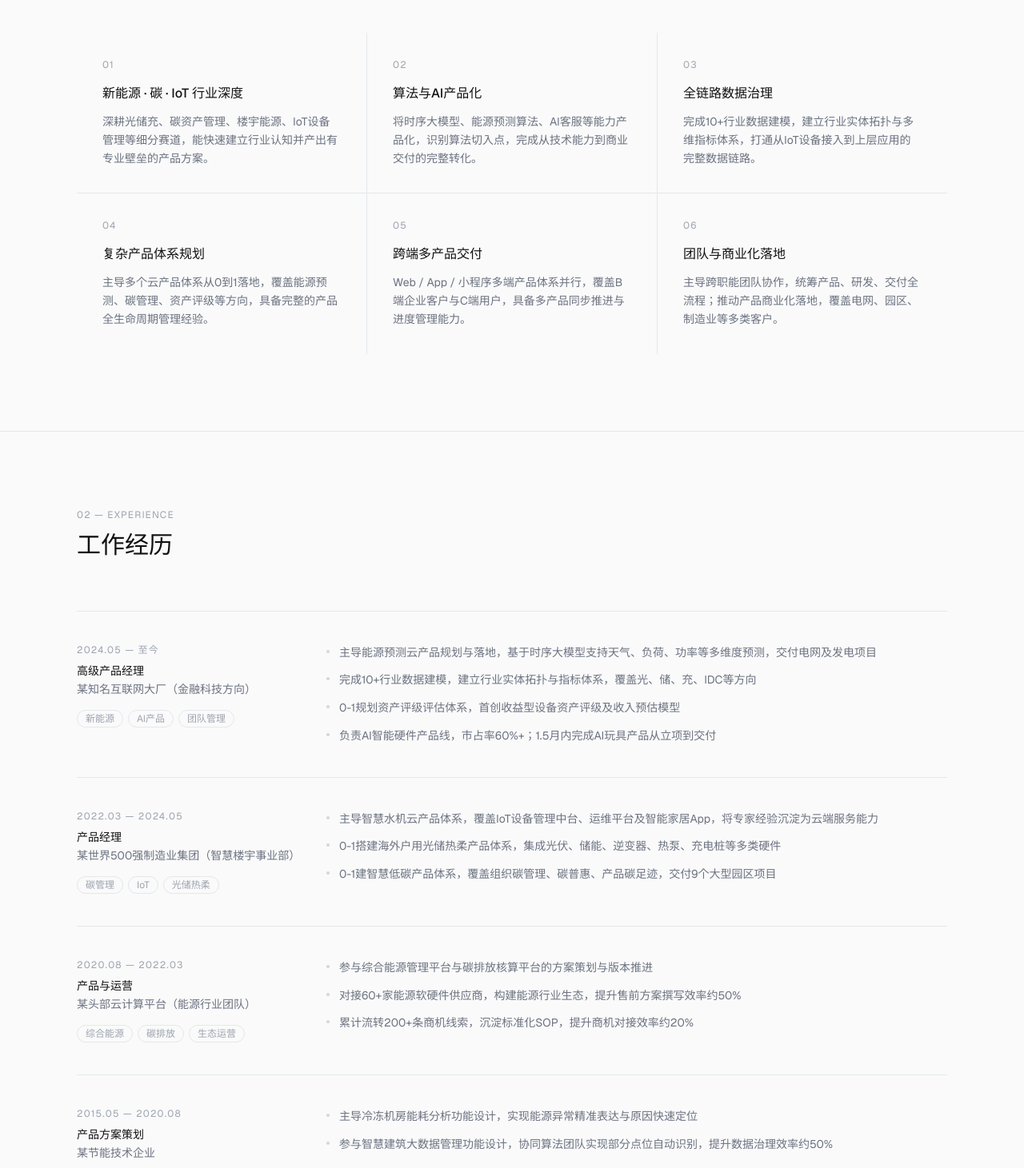
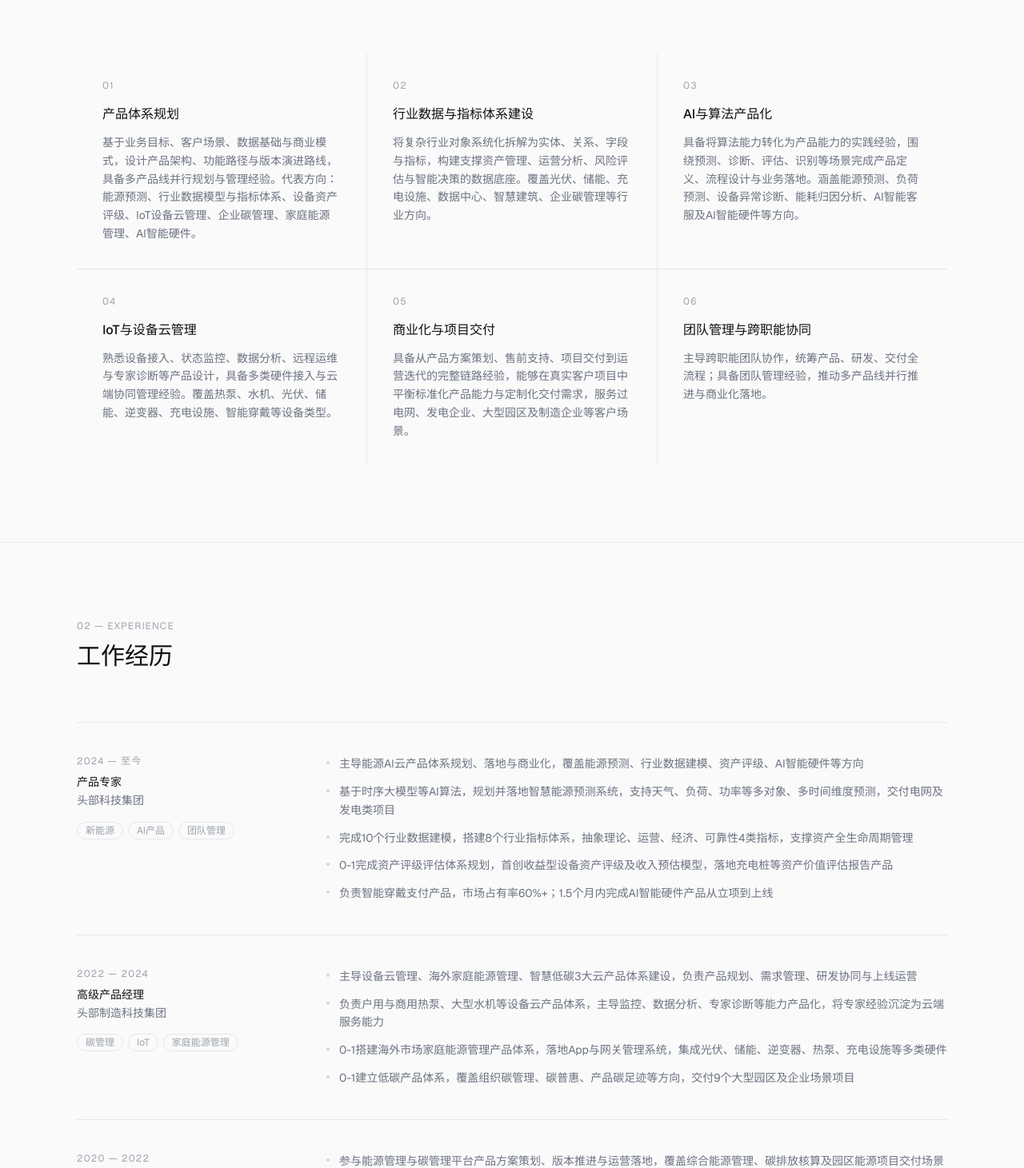
Before and after one commit to ireneshen6688-star/nextjs-boilerplate, a Next.js app: page / in a window 1280 px wide. Shown: the part 816-2277 px from the top of the page at 80% size. Built offline with nearby package versions, Linux system fonts and the light colour scheme.

Commit message:
update: 更新文案与职级（产品专家/高级产品经理）

```diff
--- a/app/data/profile.ts
+++ b/app/data/profile.ts
@@ -1,42 +1,42 @@
 export const profileData = {
   name: "Irene Shen",
   nameZh: "沈丽",
-  title: "产品经理",
-  subtitle: "新能源 · 碳 · IoT · AI",
-  tagline: "用产品思维，重新定义能源的边界",
+  title: "产品专家",
+  subtitle: "新能源 · 双碳 · AI算法 · IoT · 数据治理",
+  tagline: "将复杂行业需求转化为可交付、可运营的产品系统",
   intro:
-    "10年专注新能源、碳管理与IoT设备管理领域。从底层数据治理到上层AI应用，完整经历了能源行业数字化转型的全过程——主导多款云产品从0到1落地，将行业算法能力转化为可交付的产品方案，在新能源、碳资产、IoT、资产管理等细分赛道积累了深度的行业壁垒。",
+    "拥有10年新能源与双碳、AI算法、IoT物联网、数据治理领域产品经验，曾就职于头部科技集团、制造科技集团、云服务平台及能源技术企业。主导或参与能源预测、设备资产评估、行业数据建模、IoT设备云管理、企业碳管理、家庭能源管理、AI智能硬件等多个产品方向的建设与落地，具备跨行业、跨团队的产品全生命周期管理经验。",
 
   skills: [
     {
-      title: "新能源 · 碳 · IoT 行业深度",
+      title: "产品体系规划",
       description:
-        "深耕光储充、碳资产管理、楼宇能源、IoT设备管理等细分赛道，能快速建立行业认知并产出有专业壁垒的产品方案。",
+        "基于业务目标、客户场景、数据基础与商业模式，设计产品架构、功能路径与版本演进路线，具备多产品线并行规划与管理经验。代表方向：能源预测、行业数据模型与指标体系、设备资产评级、IoT设备云管理、企业碳管理、家庭能源管理、AI智能硬件。",
     },
     {
-      title: "算法与AI产品化",
+      title: "行业数据与指标体系建设",
       description:
-        "将时序大模型、能源预测算法、AI客服等能力产品化，识别算法切入点，完成从技术能力到商业交付的完整转化。",
+        "将复杂行业对象系统化拆解为实体、关系、字段与指标，构建支撑资产管理、运营分析、风险评估与智能决策的数据底座。覆盖光伏、储能、充电设施、数据中心、智慧建筑、企业碳管理等行业方向。",
     },
     {
-      title: "全链路数据治理",
+      title: "AI与算法产品化",
       description:
-        "完成10+行业数据建模，建立行业实体拓扑与多维指标体系，打通从IoT设备接入到上层应用的完整数据链路。",
+        "具备将算法能力转化为产品能力的实践经验，围绕预测、诊断、评估、识别等场景完成产品定义、流程设计与业务落地。涵盖能源预测、负荷预测、设备异常诊断、能耗归因分析、AI智能客服及AI智能硬件等方向。",
     },
     {
-      title: "复杂产品体系规划",
+      title: "IoT与设备云管理",
       description:
-        "主导多个云产品体系从0到1落地，覆盖能源预测、碳管理、资产评级等方向，具备完整的产品全生命周期管理经验。",
+        "熟悉设备接入、状态监控、数据分析、远程运维与专家诊断等产品设计，具备多类硬件接入与云端协同管理经验。覆盖热泵、水机、光伏、储能、逆变器、充电设施、智能穿戴等设备类型。",
     },
     {
-      title: "跨端多产品交付",
+      title: "商业化与项目交付",
       description:
-        "Web / App / 小程序多端产品体系并行，覆盖B端企业客户与C端用户，具备多产品同步推进与进度管理能力。",
+        "具备从产品方案策划、售前支持、项目交付到运营迭代的完整链路经验，能够在真实客户项目中平衡标准化产品能力与定制化交付需求，服务过电网、发电企业、大型园区及制造企业等客户场景。",
     },
     {
-      title: "团队与商业化落地",
+      title: "团队管理与跨职能协同",
       description:
-        "主导跨职能团队协作，统筹产品、研发、交付全流程；推动产品商业化落地，覆盖电网、园区、制造业等多类客户。",
+        "主导跨职能团队协作，统筹产品、研发、交付全流程；具备团队管理经验，推动多产品线并行推进与商业化落地。",
     },
   ],
 
@@ -44,11 +44,11 @@ export const profileData = {
   keywords: [
     {
       group: "行业领域",
-      tags: ["新能源", "碳资产管理", "IoT 设备管理", "光储充一体化", "楼宇能源", "智能硬件"],
+      tags: ["新能源", "双碳管理", "IoT 设备管理", "光储充一体化", "楼宇能源", "AI 智能硬件"],
     },
     {
       group: "技术与算法",
-      tags: ["时序大模型", "能源预测算法", "AI 产品化", "数据治理", "行业数据建模", "智能硬件"],
+      tags: ["时序大模型", "能源预测算法", "AI 产品化", "数据治理", "行业数据建模", "资产评级模型"],
     },
     {
       group: "产品能力",
@@ -58,47 +58,49 @@ export const profileData = {
 
   experience: [
     {
-      company: "某知名互联网大厂（金融科技方向）",
-      period: "2024.05 — 至今",
-      role: "高级产品经理",
+      company: "头部科技集团",
+      period: "2024 — 至今",
+      role: "产品专家",
       tags: ["新能源", "AI产品", "团队管理"],
       highlights: [
-        "主导能源预测云产品规划与落地，基于时序大模型支持天气、负荷、功率等多维度预测，交付电网及发电项目",
-        "完成10+行业数据建模，建立行业实体拓扑与指标体系，覆盖光、储、充、IDC等方向",
-        "0-1规划资产评级评估体系，首创收益型设备资产评级及收入预估模型",
-        "负责AI智能硬件产品线，市占率60%+；1.5月内完成AI玩具产品从立项到交付",
+        "主导能源AI云产品体系规划、落地与商业化，覆盖能源预测、行业数据建模、资产评级、AI智能硬件等方向",
+        "基于时序大模型等AI算法，规划并落地智慧能源预测系统，支持天气、负荷、功率等多对象、多时间维度预测，交付电网及发电类项目",
+        "完成10个行业数据建模，搭建8个行业指标体系，抽象理论、运营、经济、可靠性4类指标，支撑资产全生命周期管理",
+        "0-1完成资产评级评估体系规划，首创收益型设备资产评级及收入预估模型，落地充电桩等资产价值评估报告产品",
+        "负责智能穿戴支付产品，市场占有率60%+；1.5个月内完成AI智能硬件产品从立项到上线",
       ],
     },
     {
-      company: "某世界500强制造业集团（智慧楼宇事业部）",
-      period: "2022.03 — 2024.05",
-      role: "产品经理",
-      tags: ["碳管理", "IoT", "光储热柔"],
+      company: "头部制造科技集团",
+      period: "2022 — 2024",
+      role: "高级产品经理",
+      tags: ["碳管理", "IoT", "家庭能源管理"],
       highlights: [
-        "主导智慧水机云产品体系，覆盖IoT设备管理中台、运维平台及智能家居App，将专家经验沉淀为云端服务能力",
-        "0-1搭建海外户用光储热柔产品体系，集成光伏、储能、逆变器、热泵、充电桩等多类硬件",
-        "0-1建智慧低碳产品体系，覆盖组织碳管理、碳普惠、产品碳足迹，交付9个大型园区项目",
+        "主导设备云管理、海外家庭能源管理、智慧低碳3大云产品体系建设，负责产品规划、需求管理、研发协同与上线运营",
+        "负责户用与商用热泵、大型水机等设备云产品体系，主导监控、数据分析、专家诊断等能力产品化，将专家经验沉淀为云端服务能力",
+        "0-1搭建海外市场家庭能源管理产品体系，落地App与网关管理系统，集成光伏、储能、逆变器、热泵、充电设施等多类硬件",
+        "0-1建立低碳产品体系，覆盖组织碳管理、碳普惠、产品碳足迹等方向，交付9个大型园区及企业场景项目",
       ],
     },
     {
-      company: "某头部云计算平台（能源行业团队）",
-      period: "2020.08 — 2022.03",
-      role: "产品与运营",
-      tags: ["综合能源", "碳排放", "生态运营"],
+      company: "头部云服务平台",
+      period: "2020 — 2022",
+      role: "产品方案策划与运营",
+      tags: ["综合能源", "碳排放核算", "生态运营"],
       highlights: [
-        "参与综合能源管理平台与碳排放核算平台的方案策划与版本推进",
-        "对接60+家能源软硬件供应商，构建能源行业生态，提升售前方案撰写效率约50%",
-        "累计流转200+条商机线索，沉淀标准化SOP，提升商机对接效率约20%",
+        "参与能源管理与碳管理平台产品方案策划、版本推进与运营落地，覆盖综合能源管理、碳排放核算及园区能源项目交付场景",
+        "累计流转200+条业务线索，沉淀线索管理SOP与对接材料，对接效率提升约20%",
+        "主导生态产品库与解决方案库建设，对接60+家能源软硬件供应商，上线生态产品200+个，售前方案撰写效率提升约50%",
       ],
     },
     {
-      company: "某节能技术企业",
-      period: "2015.05 — 2020.08",
+      company: "能源技术企业",
+      period: "2015 — 2020",
       role: "产品方案策划",
       tags: ["楼宇能耗", "数据治理", "算法协同"],
       highlights: [
-        "主导冷冻机房能耗分析功能设计，实现能源异常精准表达与原因快速定位",
-        "参与智慧建筑大数据管理功能设计，协同算法团队实现部分点位自动识别，提升数据治理效率约50%",
+        "主导冷冻机房能耗分析功能设计，实现能源异常设备级与参数级精准归因，提升问题定位与处理效率",
+        "参与智慧建筑大数据管理功能设计，协同算法团队实现部分点位自动识别，数据治理效率提升约50%",
       ],
     },
   ],
```
